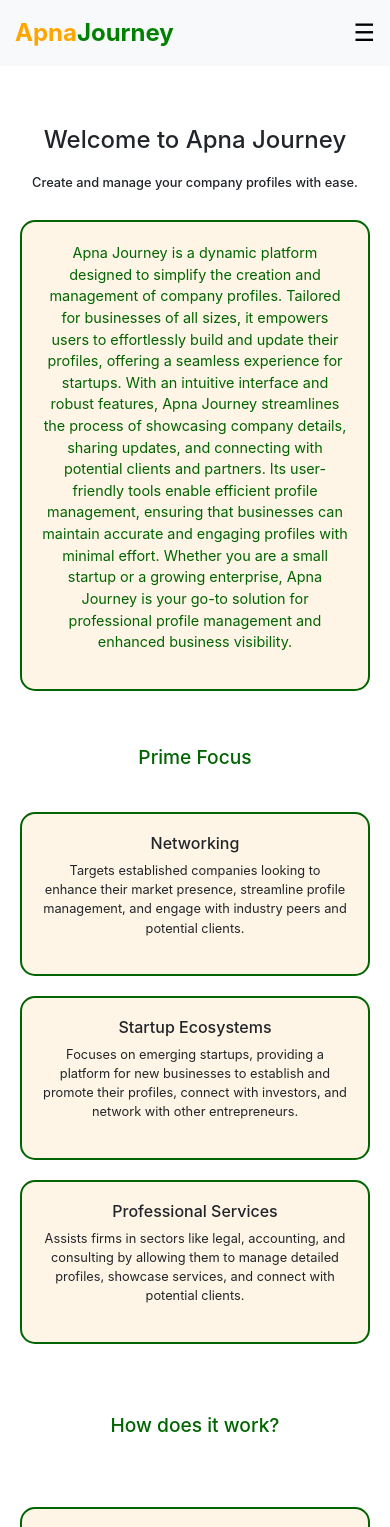
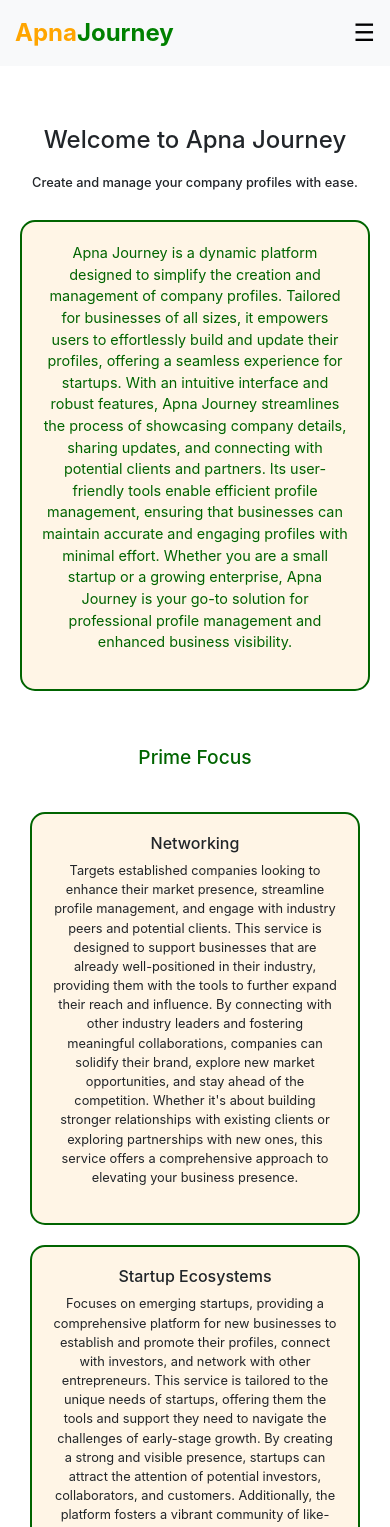
Before and after one commit to Apna-Journey/Apna1, a React (Create React App) app: page /home in a window 390 px wide. Shown: the top 1527 px of the page. Built offline with nearby package versions, Linux system fonts and the light colour scheme.

Commit message:
Changes done2

```diff
--- a/src/Component/BookStore.jsx
+++ b/src/Component/BookStore.jsx
@@ -3,10 +3,12 @@ import axios from "axios";
 import Company from "./Book";
 import { toast, ToastContainer } from "react-toastify";
 import "react-toastify/dist/ReactToastify.css";
+import { Search } from "lucide-react";
 
 const BookStore = () => {
   const [dataarr, setDataarr] = useState([]);
   const [loading, setLoading] = useState(true);
+  const [searchTerm, setSearchTerm] = useState("");
 
   useEffect(() => {
     callApi();
@@ -74,9 +76,56 @@ const BookStore = () => {
     }
   `;
 
+  const searchBoxStyle = {
+    display: "flex",
+    justifyContent: "flex-end",
+    alignItems: "center",
+    marginBottom: "20px",
+    position: "relative",
+  };
+
+  const inputStyle = {
+    padding: "10px",
+    paddingRight: "40px",
+    fontSize: "16px",
+    border: "2px solid #FF8C00",
+    borderRadius: "20px",
+    width: "300px",
+    outline: "none",
+    color: "#333",
+    backgroundColor: "#FFF8DC",
+  };
+
+  const searchIconStyle = {
+    position: "absolute",
+    right: "10px",
+    top: "50%",
+    transform: "translateY(-50%)",
+    color: "black",
+    cursor: "pointer",
+  };
+
+  const handleSearch = (event) => {
+    setSearchTerm(event.target.value);
+  };
+
+  const filteredData = dataarr.filter((item) =>
+    item.title.toLowerCase().includes(searchTerm.toLowerCase())
+  );
+
   return (
     <div className="container" style={{ marginTop: "50px" }}>
       <style>{shimmerKeyframes}</style>
+      <div style={searchBoxStyle}>
+        <input
+          type="text"
+          placeholder="Search..."
+          style={inputStyle}
+          value={searchTerm}
+          onChange={handleSearch}
+        />
+        <Search style={searchIconStyle} size={24} />
+      </div>
       <div className="row">
         {loading ? (
           <div style={shimmerStyle}>
@@ -87,8 +136,7 @@ const BookStore = () => {
             ))}
           </div>
         ) : (
-          dataarr &&
-          dataarr.map((item, i) => (
+          filteredData.map((item, i) => (
             <Company key={i} item={item} deleteItem={deleteItem} i={i} />
           ))
         )}
--- a/src/Component/Footer.jsx
+++ b/src/Component/Footer.jsx
@@ -1,8 +1,6 @@
+import React from "react";
 import { Link } from "react-router-dom";
-import {
-  FaSquareXTwitter,
-  FaLinkedin,
-} from "react-icons/fa6";
+import { FaSquareXTwitter, FaLinkedin } from "react-icons/fa6";
 
 const Footer = () => {
   const footerStyle = {
@@ -17,6 +15,11 @@ const Footer = () => {
   const sectionStyle = {
     flex: '1 1 200px',
     margin: '0 20px 20px 0',
+    minWidth: '150px',
+    '@media (max-width: 768px)': {
+      flex: '1 1 100%',
+      margin: '0 0 20px 0',
+    },
   };
 
   const linkStyle = {
--- a/src/Component/Home.jsx
+++ b/src/Component/Home.jsx
@@ -42,17 +42,17 @@ const TopNiches = () => {
     {
       id: 1,
       service: "Networking",
-      description: "Targets established companies looking to enhance their market presence, streamline profile management, and engage with industry peers and potential clients.",
+      description: "Targets established companies looking to enhance their market presence, streamline profile management, and engage with industry peers and potential clients. This service is designed to support businesses that are already well-positioned in their industry, providing them with the tools to further expand their reach and influence. By connecting with other industry leaders and fostering meaningful collaborations, companies can solidify their brand, explore new market opportunities, and stay ahead of the competition. Whether it's about building stronger relationships with existing clients or exploring partnerships with new ones, this service offers a comprehensive approach to elevating your business presence.",
     },
     {
       id: 2,
       service: "Startup Ecosystems",
-      description: "Focuses on emerging startups, providing a platform for new businesses to establish and promote their profiles, connect with investors, and network with other entrepreneurs.",
+      description: "Focuses on emerging startups, providing a comprehensive platform for new businesses to establish and promote their profiles, connect with investors, and network with other entrepreneurs. This service is tailored to the unique needs of startups, offering them the tools and support they need to navigate the challenges of early-stage growth. By creating a strong and visible presence, startups can attract the attention of potential investors, collaborators, and customers. Additionally, the platform fosters a vibrant community of like-minded entrepreneurs, enabling startups to share insights, explore partnerships, and gain valuable exposure in the market. This service empowers startups to lay a solid foundation for their business journey, ensuring they have the resources and connections needed to thrive in a competitive landscape.",
     },
     {
       id: 3,
       service: "Professional Services",
-      description: "Assists firms in sectors like legal, accounting, and consulting by allowing them to manage detailed profiles, showcase services, and connect with potential clients.",
+      description: "Assists firms in sectors like legal, accounting, and consulting by providing them with a robust platform to manage detailed profiles, showcase services, and connect with potential clients. This service is designed to cater to the specific needs of professional service firms, enabling them to present their expertise and unique value propositions in a compelling way. Through this platform, firms can highlight their accomplishments, display client testimonials, and outline their service offerings, all while maintaining a polished and professional online presence. Additionally, the platform facilitates connections with potential clients, partners, and industry peers, helping firms to expand their network, generate leads, and grow their business. By offering a comprehensive solution for profile management and client engagement, this service ensures that professional firms can maintain a strong market presence and continue to build their reputation in their respective fields.",
     },
   ];
 
@@ -78,6 +78,11 @@ const TopNiches = () => {
         flexDirection: 'column',
         gap: '20px',
         marginTop: '30px',
+        '@media (min-width: 1024px)': {
+          flexDirection: 'row',
+          justifyContent: 'space-between',
+          padding: '0 5%',
+        }
       }}>
         {services.map((element) => (
           <div
@@ -88,6 +93,11 @@ const TopNiches = () => {
               borderRadius: '15px',
               padding: '20px',
               transition: 'all 0.3s ease',
+              flex: 1,
+              margin: '0 10px',
+              '@media (max-width: 1023px)': {
+                margin: '10px 0',
+              }
             }}
             onMouseEnter={(e) => {
               e.currentTarget.style.backgroundColor = 'black';
--- a/src/Component/Insert.jsx
+++ b/src/Component/Insert.jsx
@@ -49,7 +49,7 @@ const Insert = () => {
     justifyContent: 'center',
     alignItems: 'center',
     minHeight: '100vh',
-    backgroundColor: '#E0F7FA', // Light teal background
+    backgroundColor: '#E0F7FA',
     padding: '20px',
     perspective: '1000px',
   };
@@ -59,12 +59,16 @@ const Insert = () => {
     maxWidth: '550px',
     padding: '40px',
     borderRadius: '12px',
-    backgroundColor: '#FFFFFF', // White background for the form
+    backgroundColor: '#FFFFFF',
     boxShadow: '0 15px 30px rgba(0, 0, 0, 0.15)',
     transform: 'rotateY(5deg)',
     transition: 'all 0.5s ease',
     textAlign: 'center',
     position: 'relative',
+    '@media (max-width: 768px)': {
+      padding: '30px',
+      transform: 'none',
+    },
   };
 
   const formHoverStyle = {
@@ -72,10 +76,10 @@ const Insert = () => {
   };
 
   const titleStyle = {
-    color: '#00796B', // Teal color
+    color: '#00796B',
     textAlign: 'center',
     marginBottom: '25px',
-    fontSize: '2.2rem',
+    fontSize: 'clamp(1.8rem, 4vw, 2.2rem)',
     fontWeight: 'bold',
     textShadow: '1px 1px 3px rgba(0,0,0,0.2)',
   };
@@ -84,24 +88,31 @@ const Insert = () => {
     width: '100%',
     padding: '14px',
     marginBottom: '18px',
-    border: '2px solid #B0BEC5', // Light grey-blue border
+    border: '2px solid #B0BEC5',
     borderRadius: '8px',
     fontSize: '16px',
     transition: 'border-color 0.3s ease',
+    '@media (max-width: 480px)': {
+      padding: '10px',
+      fontSize: '14px',
+    },
   };
 
   const labelStyle = {
     display: 'block',
     marginBottom: '8px',
-    color: '#455A64', // Dark grey color
+    color: '#455A64',
     fontSize: '16px',
     fontWeight: 'bold',
+    '@media (max-width: 480px)': {
+      fontSize: '14px',
+    },
   };
 
   const buttonStyle = {
     width: '100%',
     padding: '14px',
-    backgroundColor: '#FF7043', // Coral color
+    backgroundColor: '#FF7043',
     color: '#FFFFFF',
     border: 'none',
     borderRadius: '8px',
@@ -109,10 +120,14 @@ const Insert = () => {
     cursor: 'pointer',
     transition: 'background-color 0.3s ease',
     boxShadow: '0 4px 6px rgba(0, 0, 0, 0.1)',
+    '@media (max-width: 480px)': {
+      padding: '12px',
+      fontSize: '14px',
+    },
   };
 
   const buttonHoverStyle = {
-    backgroundColor: '#FF5722', // Darker coral on hover
+    backgroundColor: '#FF5722',
   };
 
   return (
--- a/src/Component/Login.jsx
+++ b/src/Component/Login.jsx
@@ -32,20 +32,25 @@ const Login = () => {
     display: 'flex',
     alignItems: 'center',
     justifyContent: 'center',
-    height: '100vh',
+    minHeight: '100vh',
     backgroundColor: '#f0f4f8',
     perspective: '1000px',
+    padding: '20px',
   };
 
   const boxStyle = {
-    width: '400px',
-    padding: '40px',
+    width: '100%',
+    maxWidth: '400px',
+    padding: 'clamp(20px, 5vw, 40px)',
     borderRadius: '15px',
     boxShadow: '0 10px 20px rgba(0, 0, 0, 0.1)',
     backgroundColor: '#ffffff',
     transform: 'rotateY(10deg)',
     transition: 'transform 0.6s ease',
     textAlign: 'center',
+    '@media (max-width: 768px)': {
+      transform: 'none',
+    },
   };
 
   const boxHoverStyle = {
@@ -54,12 +59,12 @@ const Login = () => {
 
   const inputStyle = {
     width: '100%',
-    padding: '15px',
+    padding: 'clamp(10px, 3vw, 15px)',
     margin: '10px 0',
     borderRadius: '25px',
     border: '2px solid #007BFF',
     outline: 'none',
-    fontSize: '1rem',
+    fontSize: 'clamp(0.875rem, 2vw, 1rem)',
     color: '#333',
     backgroundColor: '#f9f9f9',
     transition: 'all 0.3s ease',
@@ -67,19 +72,19 @@ const Login = () => {
 
   const buttonStyle = {
     width: '100%',
-    padding: '15px',
+    padding: 'clamp(10px, 3vw, 15px)',
     margin: '20px 0',
     borderRadius: '25px',
     border: 'none',
     backgroundColor: '#FF6600',
     color: '#fff',
-    fontSize: '1rem',
+    fontSize: 'clamp(0.875rem, 2vw, 1rem)',
     cursor: 'pointer',
     transition: 'all 0.3s ease',
   };
 
   const titleStyle = {
-    fontSize: '2rem',
+    fontSize: 'clamp(1.5rem, 5vw, 2rem)',
     color: '#007BFF',
     marginBottom: '20px',
     fontWeight: 'bold',
--- a/src/Component/Register.jsx
+++ b/src/Component/Register.jsx
@@ -12,11 +12,10 @@ const Register = () => {
 
   const handleRegister = async () => {
     try {
-
       await axios.post(`${process.env.REACT_APP_BACKEND_URL}api/auth/register`, {
         email,
         username,
-        password
+        password,
       });
       toast.success('Registration successful!');
       navigate('/login'); // Redirect to login page after registration
@@ -35,7 +34,8 @@ const Register = () => {
   };
 
   const boxStyle = {
-    width: '400px',
+    width: '100%',
+    maxWidth: '400px',
     padding: '40px',
     borderRadius: '15px',
     boxShadow: '0 10px 20px rgba(0, 0, 0, 0.1)', // Shadow for 3D effect
@@ -116,28 +116,28 @@ const Register = () => {
           type="email"
           placeholder="Email"
           value={email}
-          onChange={e => setEmail(e.target.value)}
+          onChange={(e) => setEmail(e.target.value)}
           style={inputStyle}
-          onFocus={(e) => e.currentTarget.style.border = '2px solid #FF6600'}
-          onBlur={(e) => e.currentTarget.style.border = '2px solid #007BFF'}
+          onFocus={(e) => (e.currentTarget.style.border = '2px solid #FF6600')}
+          onBlur={(e) => (e.currentTarget.style.border = '2px solid #007BFF')}
         />
         <input
           type="text"
           placeholder="Username"
           value={username}
-          onChange={e => setUsername(e.target.value)}
+          onChange={(e) => setUsername(e.target.value)}
           style={inputStyle}
-          onFocus={(e) => e.currentTarget.style.border = '2px solid #FF6600'}
-          onBlur={(e) => e.currentTarget.style.border = '2px solid #007BFF'}
+          onFocus={(e) => (e.currentTarget.style.border = '2px solid #FF6600')}
+          onBlur={(e) => (e.currentTarget.style.border = '2px solid #007BFF')}
         />
         <input
           type="password"
           placeholder="Password"
           value={password}
-          onChange={e => setPassword(e.target.value)}
+          onChange={(e) => setPassword(e.target.value)}
           style={inputStyle}
-          onFocus={(e) => e.currentTarget.style.border = '2px solid #FF6600'}
-          onBlur={(e) => e.currentTarget.style.border = '2px solid #007BFF'}
+          onFocus={(e) => (e.currentTarget.style.border = '2px solid #FF6600')}
+          onBlur={(e) => (e.currentTarget.style.border = '2px solid #007BFF')}
         />
         <button
           onClick={handleRegister}
@@ -148,13 +148,15 @@ const Register = () => {
           Register
         </button>
         <p>
-          Already have an account?
+          Already have an account?{' '}
           <a
             href="/login"
             style={linkStyle}
             onMouseEnter={(e) => Object.assign(e.currentTarget.style, linkHoverStyle)}
             onMouseLeave={(e) => Object.assign(e.currentTarget.style, linkStyle)}
-          > Login here</a>
+          >
+            Login here
+          </a>
         </p>
       </div>
       <ToastContainer />
```
